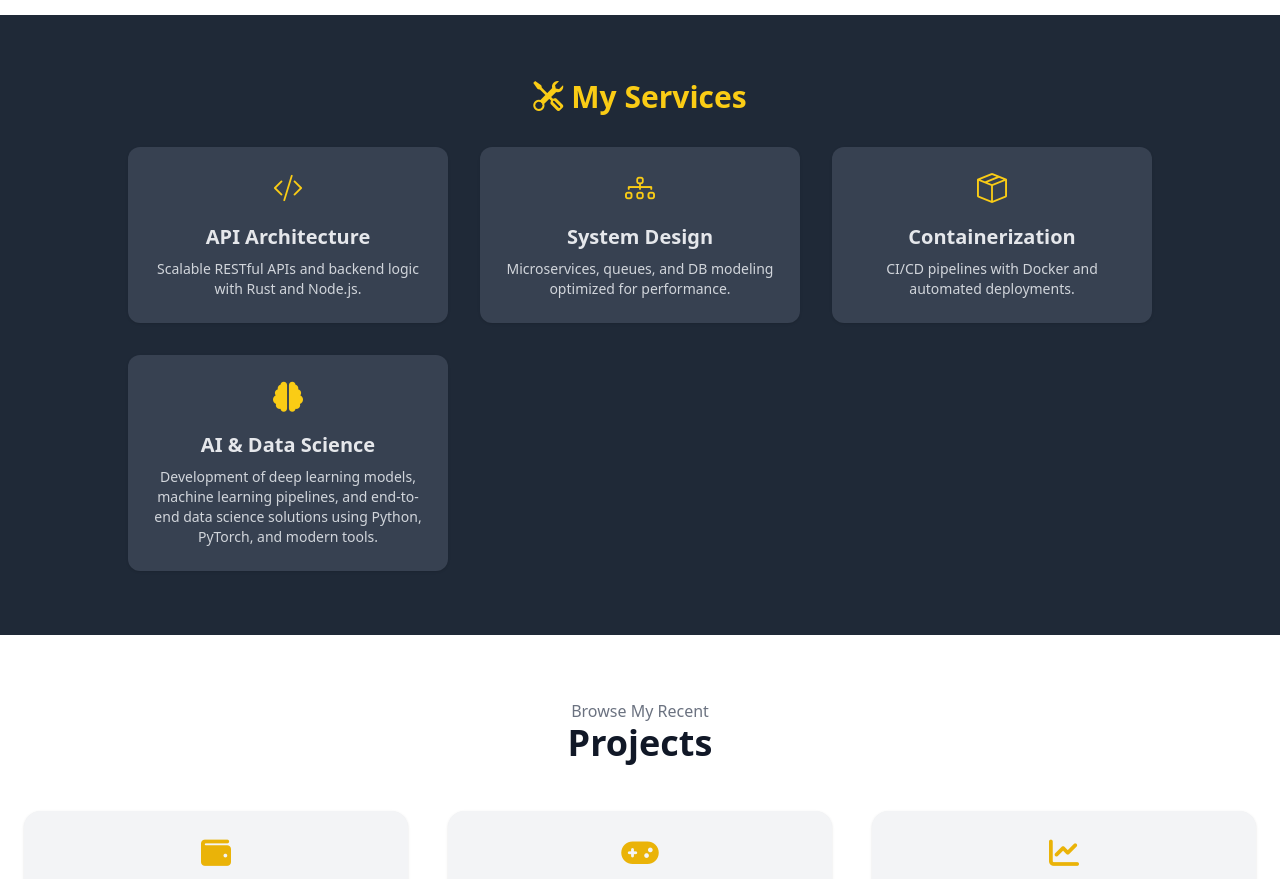
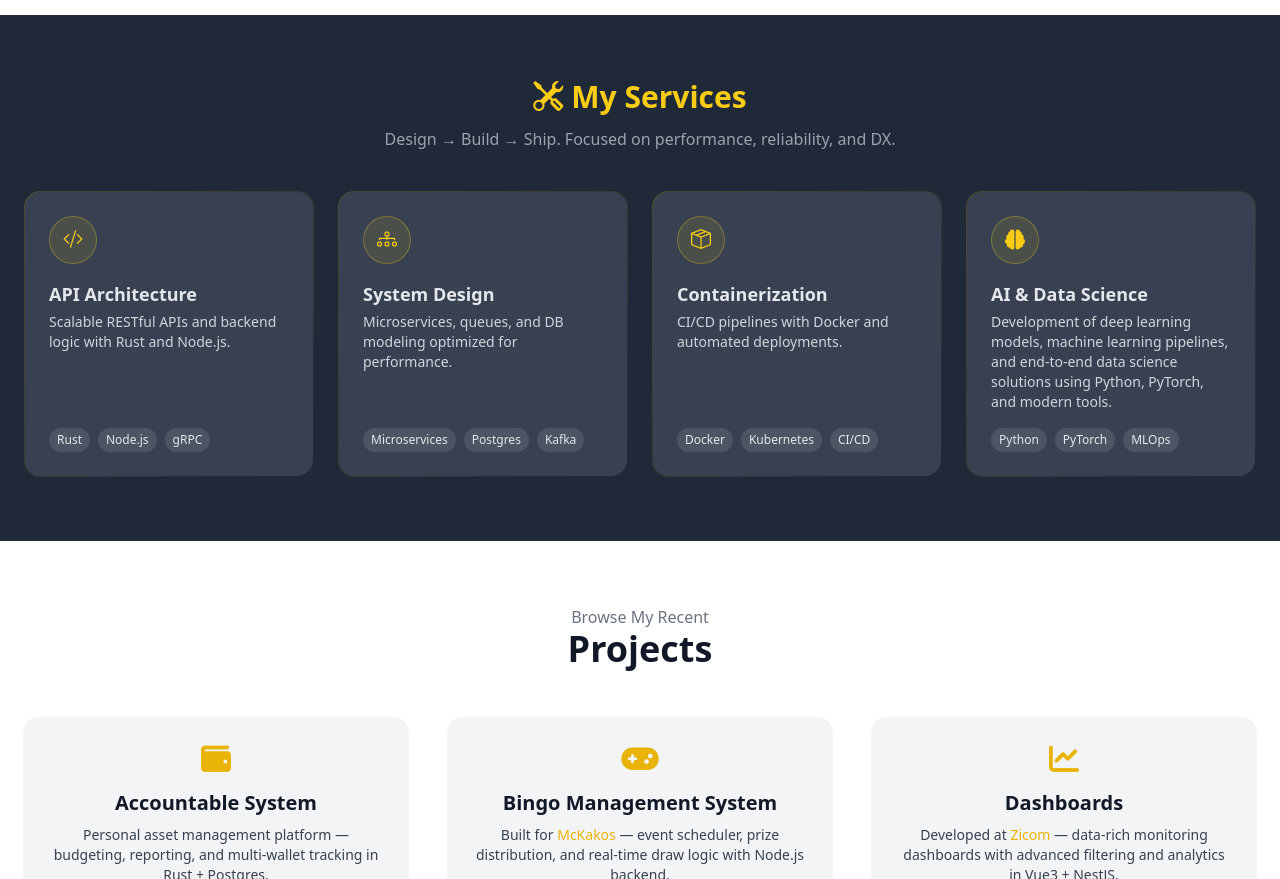
Before and after one commit to JoelGarcia99/portfolio, a plain HTML site: page index.html in a window 1280 px wide. Shown: the part 1420-2299 px from the top of the page. Drawn offline with nearby package versions, Linux system fonts and the light colour scheme.

Commit message:
ui: optimized 'my services'

```diff
--- a/index.html
+++ b/index.html
@@ -224,40 +224,84 @@
 	<!-- Services Section -->
     <section id="services" class="w-full bg-gray-800 py-16 px-6">
         <div class="max-w-7xl mx-auto">
-            <h3 class="text-3xl font-bold text-yellow-400 flex items-center justify-center gap-2 mb-8 fade-in-up"
-                style="animation-delay: 0.2s;">
+            <h3 class="text-3xl font-bold text-yellow-400 flex items-center justify-center gap-2 mb-3 fade-in-up" style="animation-delay: 0.2s;">
                 <i class="bi bi-tools"></i> <span data-i18n="services.title">My Services</span>
             </h3>
-			<div class="grid gap-8 sm:grid-cols-2 md:grid-cols-3 justify-center mx-auto max-w-5xl">
-				<div
-					class="bg-gray-700 rounded-xl p-6 text-center shadow fade-in-up transform transition duration-300 hover:shadow-yellow-400/40 hover:shadow-lg hover:scale-105"
-					style="animation-delay: 0.4s;">
-					<i class="bi bi-code-slash text-3xl text-yellow-400"></i>
-                    <h4 class="text-xl font-semibold mt-4 mb-2" data-i18n="services.api">API Architecture</h4>
-                    <p class="text-sm text-gray-300" data-i18n="services.api_desc">Scalable RESTful APIs and backend logic with Rust and Node.js.</p>
-				</div>
-				<div
-					class="bg-gray-700 rounded-xl p-6 text-center shadow fade-in-up transform transition duration-300 hover:shadow-yellow-400/40 hover:shadow-lg hover:scale-105"
-					style="animation-delay: 0.6s;">
-					<i class="bi bi-diagram-3 text-3xl text-yellow-400"></i>
-                    <h4 class="text-xl font-semibold mt-4 mb-2" data-i18n="services.system">System Design</h4>
-                    <p class="text-sm text-gray-300" data-i18n="services.system_desc">Microservices, queues, and DB modeling optimized for performance.</p>
-				</div>
-				<div
-					class="bg-gray-700 rounded-xl p-6 text-center shadow fade-in-up transform transition duration-300 hover:shadow-yellow-400/40 hover:shadow-lg hover:scale-105"
-					style="animation-delay: 0.8s;">
-					<i class="bi bi-box-seam text-3xl text-yellow-400"></i>
-                    <h4 class="text-xl font-semibold mt-4 mb-2" data-i18n="services.container">Containerization</h4>
-                    <p class="text-sm text-gray-300" data-i18n="services.container_desc">CI/CD pipelines with Docker and automated deployments.</p>
-				</div>
-				<div
-					class="bg-gray-700 rounded-xl p-6 text-center shadow fade-in-up transform transition duration-300 hover:shadow-yellow-400/40 hover:shadow-lg hover:scale-105"
-					style="animation-delay: 1.0s;">
-					<i class="fas fa-brain text-3xl text-yellow-400"></i>
-                    <h4 class="text-xl font-semibold mt-4 mb-2" data-i18n="services.ai">AI & Data Science</h4>
-                    <p class="text-sm text-gray-300" data-i18n="services.ai_desc">Development of deep learning models, machine learning pipelines, and end-to-end data science solutions using Python, PyTorch, and modern tools.</p>
-				</div>
-			</div>
+            <p class="text-center text-gray-400 mb-10">Design → Build → Ship. Focused on performance, reliability, and DX.</p>
+
+            <div class="grid gap-6 sm:grid-cols-2 lg:grid-cols-4 items-stretch max-w-7xl mx-auto">
+                <!-- API Architecture -->
+                <a href="#projects" class="group block h-full">
+                    <div class="bg-gradient-to-br from-yellow-400/20 to-transparent p-[1px] rounded-2xl transition duration-300 group-hover:from-yellow-400/40 h-full">
+                        <div class="bg-gray-700 rounded-2xl p-6 h-full flex flex-col">
+                            <div class="w-12 h-12 rounded-full border border-yellow-400/30 bg-yellow-400/10 text-yellow-400 flex items-center justify-center">
+                                <i class="bi bi-code-slash text-xl"></i>
+                            </div>
+                            <h4 class="text-lg font-semibold mt-4" data-i18n="services.api">API Architecture</h4>
+                            <p class="text-sm text-gray-300 mt-1" data-i18n="services.api_desc">Scalable RESTful APIs and backend logic with Rust and Node.js.</p>
+                            <div class="flex flex-wrap gap-2 mt-auto pt-4">
+                                <span class="px-2 py-1 text-xs rounded-full bg-gray-600 text-gray-200">Rust</span>
+                                <span class="px-2 py-1 text-xs rounded-full bg-gray-600 text-gray-200">Node.js</span>
+                                <span class="px-2 py-1 text-xs rounded-full bg-gray-600 text-gray-200">gRPC</span>
+                            </div>
+                        </div>
+                    </div>
+                </a>
+
+                <!-- System Design -->
+                <a href="#projects" class="group block h-full">
+                    <div class="bg-gradient-to-br from-yellow-400/20 to-transparent p-[1px] rounded-2xl transition duration-300 group-hover:from-yellow-400/40 h-full">
+                        <div class="bg-gray-700 rounded-2xl p-6 h-full flex flex-col">
+                            <div class="w-12 h-12 rounded-full border border-yellow-400/30 bg-yellow-400/10 text-yellow-400 flex items-center justify-center">
+                                <i class="bi bi-diagram-3 text-xl"></i>
+                            </div>
+                            <h4 class="text-lg font-semibold mt-4" data-i18n="services.system">System Design</h4>
+                            <p class="text-sm text-gray-300 mt-1" data-i18n="services.system_desc">Microservices, queues, and DB modeling optimized for performance.</p>
+                            <div class="flex flex-wrap gap-2 mt-auto pt-4">
+                                <span class="px-2 py-1 text-xs rounded-full bg-gray-600 text-gray-200">Microservices</span>
+                                <span class="px-2 py-1 text-xs rounded-full bg-gray-600 text-gray-200">Postgres</span>
+                                <span class="px-2 py-1 text-xs rounded-full bg-gray-600 text-gray-200">Kafka</span>
+                            </div>
+                        </div>
+                    </div>
+                </a>
+
+                <!-- Containerization -->
+                <a href="#projects" class="group block h-full">
+                    <div class="bg-gradient-to-br from-yellow-400/20 to-transparent p-[1px] rounded-2xl transition duration-300 group-hover:from-yellow-400/40 h-full">
+                        <div class="bg-gray-700 rounded-2xl p-6 h-full flex flex-col">
+                            <div class="w-12 h-12 rounded-full border border-yellow-400/30 bg-yellow-400/10 text-yellow-400 flex items-center justify-center">
+                                <i class="bi bi-box-seam text-xl"></i>
+                            </div>
+                            <h4 class="text-lg font-semibold mt-4" data-i18n="services.container">Containerization</h4>
+                            <p class="text-sm text-gray-300 mt-1" data-i18n="services.container_desc">CI/CD pipelines with Docker and automated deployments.</p>
+                            <div class="flex flex-wrap gap-2 mt-auto pt-4">
+                                <span class="px-2 py-1 text-xs rounded-full bg-gray-600 text-gray-200">Docker</span>
+                                <span class="px-2 py-1 text-xs rounded-full bg-gray-600 text-gray-200">Kubernetes</span>
+                                <span class="px-2 py-1 text-xs rounded-full bg-gray-600 text-gray-200">CI/CD</span>
+                            </div>
+                        </div>
+                    </div>
+                </a>
+
+                <!-- AI & Data Science -->
+                <a href="#projects" class="group block h-full">
+                    <div class="bg-gradient-to-br from-yellow-400/20 to-transparent p-[1px] rounded-2xl transition duration-300 group-hover:from-yellow-400/40 h-full">
+                        <div class="bg-gray-700 rounded-2xl p-6 h-full flex flex-col">
+                            <div class="w-12 h-12 rounded-full border border-yellow-400/30 bg-yellow-400/10 text-yellow-400 flex items-center justify-center">
+                                <i class="fas fa-brain text-xl"></i>
+                            </div>
+                            <h4 class="text-lg font-semibold mt-4" data-i18n="services.ai">AI & Data Science</h4>
+                            <p class="text-sm text-gray-300 mt-1" data-i18n="services.ai_desc">Development of deep learning models, machine learning pipelines, and end-to-end data science solutions using Python, PyTorch, and modern tools.</p>
+                            <div class="flex flex-wrap gap-2 mt-auto pt-4">
+                                <span class="px-2 py-1 text-xs rounded-full bg-gray-600 text-gray-200">Python</span>
+                                <span class="px-2 py-1 text-xs rounded-full bg-gray-600 text-gray-200">PyTorch</span>
+                                <span class="px-2 py-1 text-xs rounded-full bg-gray-600 text-gray-200">MLOps</span>
+                            </div>
+                        </div>
+                    </div>
+                </a>
+            </div>
 		</div>
 	</section>
 	<!-- Projects Section (Light, Full-width) -->
```
